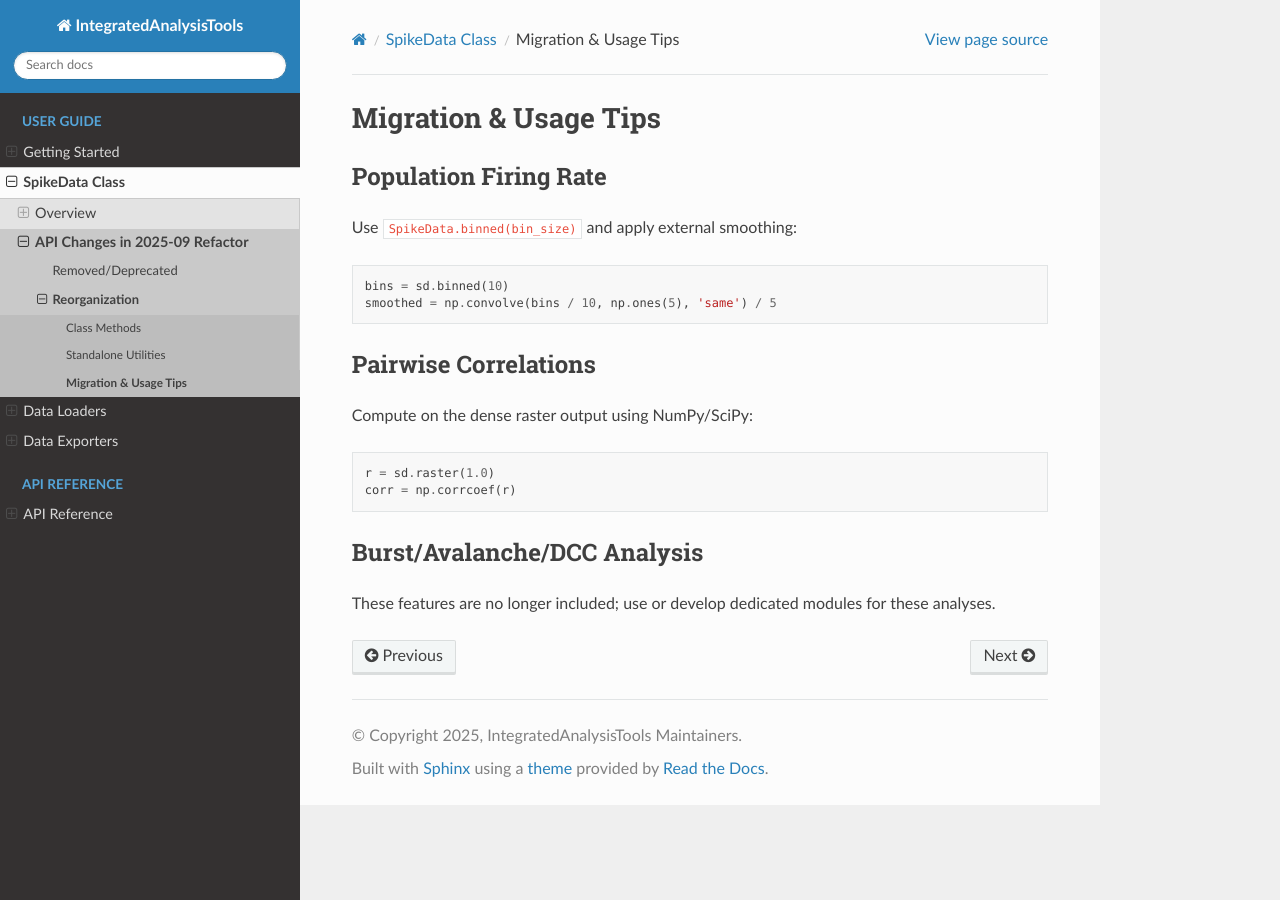
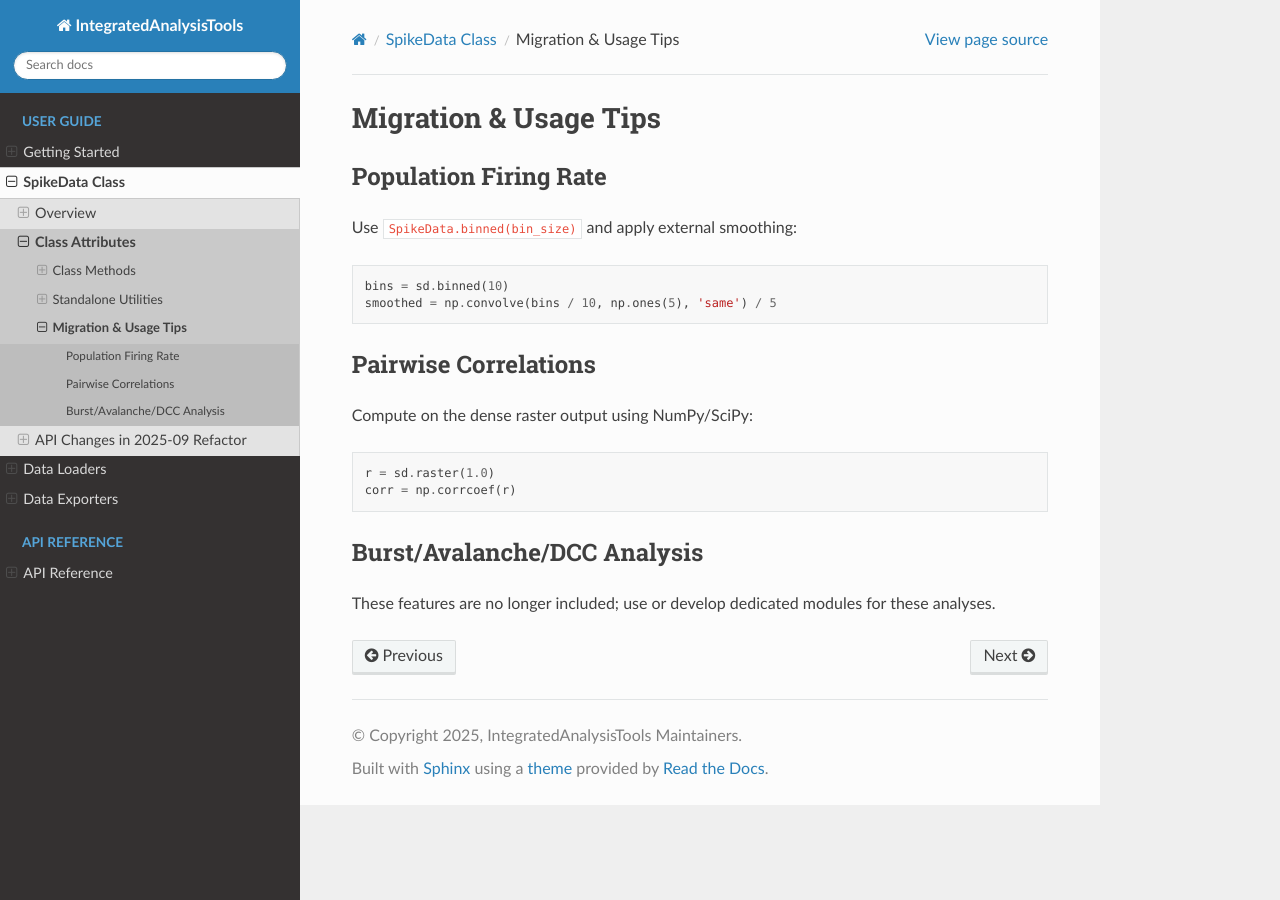
Before and after one commit to braingeneers/SpikeLab, a Sphinx documentation site: the page built from docs/source/migration_tips.rst, in a window 1280 px wide. Built offline with Sphinx 7.4.7 and the Read the Docs theme 3.1.0, drawn with Linux system fonts in a browser that asks for light colours; part of the change alters nothing that is shown.

Commit message:
bug in how docs were strucutured

```diff
--- a/docs/source/spikedata.rst
+++ b/docs/source/spikedata.rst
@@ -16,22 +16,9 @@ Key Features
 * Stores metadata, neuron attributes, and optional raw timeseries data
 * Provides methods for binning, rate calculation, interspike interval analysis, subsetting, concatenation, time slicing, latency analysis, and spike time tiling coefficient (STTC) computation
 
-API Changes in 2025-09 Refactor
---------------------------------
+Class Attributes
+----------------
 
-Removed/Deprecated
-^^^^^^^^^^^^^^^^^^
-
-The following features were removed in the 2025-09 refactor:
-
-* NEST/MuscleBeachTools integration (``NestIDNeuronAttributes``, ``from_nest``, ``from_mbt_neurons``)
-* ISI analytics (``isi_skewness``, ``isi_log_histogram``, ``isi_threshold_cma``)
-* Burst/avalanche/DCC analysis (``burstiness_index``, ``avalanches``, ``avalanche_duration_size``, ``deviation_from_criticality``, ``DCCResult``, ``_p_and_alpha``)
-* Randomization utilities (``randomized``, ``randomize_raster``, ``randomize_raster_greedy``, ``randomize_raster_okun``, ``_okun_swap``, ``best_effort_sample``)
-* Population/correlation/histogram utilities (``population_firing_rate``, ``fano_factors``, ``pearson``, ``cumulative_moving_average``, ``burst_detection``)
-
-Reorganization
-^^^^^^^^^^^^^^
 
 * STTC helpers (``_sttc_ta``, ``_sttc_na``) are now colocated with ``spike_time_tiling`` for transparency and maintainability.
 
@@ -46,3 +33,18 @@ Reorganization
    migration_tips
 
 For detailed API documentation with docstrings, see the :doc:`api/index`.
+
+
+API Changes in 2025-09 Refactor
+--------------------------------
+
+Removed/Deprecated
+^^^^^^^^^^^^^^^^^^
+
+The following features were removed in the 2025-09 refactor:
+
+* NEST/MuscleBeachTools integration (``NestIDNeuronAttributes``, ``from_nest``, ``from_mbt_neurons``)
+* ISI analytics (``isi_skewness``, ``isi_log_histogram``, ``isi_threshold_cma``)
+* Burst/avalanche/DCC analysis (``burstiness_index``, ``avalanches``, ``avalanche_duration_size``, ``deviation_from_criticality``, ``DCCResult``, ``_p_and_alpha``)
+* Randomization utilities (``randomized``, ``randomize_raster``, ``randomize_raster_greedy``, ``randomize_raster_okun``, ``_okun_swap``, ``best_effort_sample``)
+* Population/correlation/histogram utilities (``population_firing_rate``, ``fano_factors``, ``pearson``, ``cumulative_moving_average``, ``burst_detection``)
```
